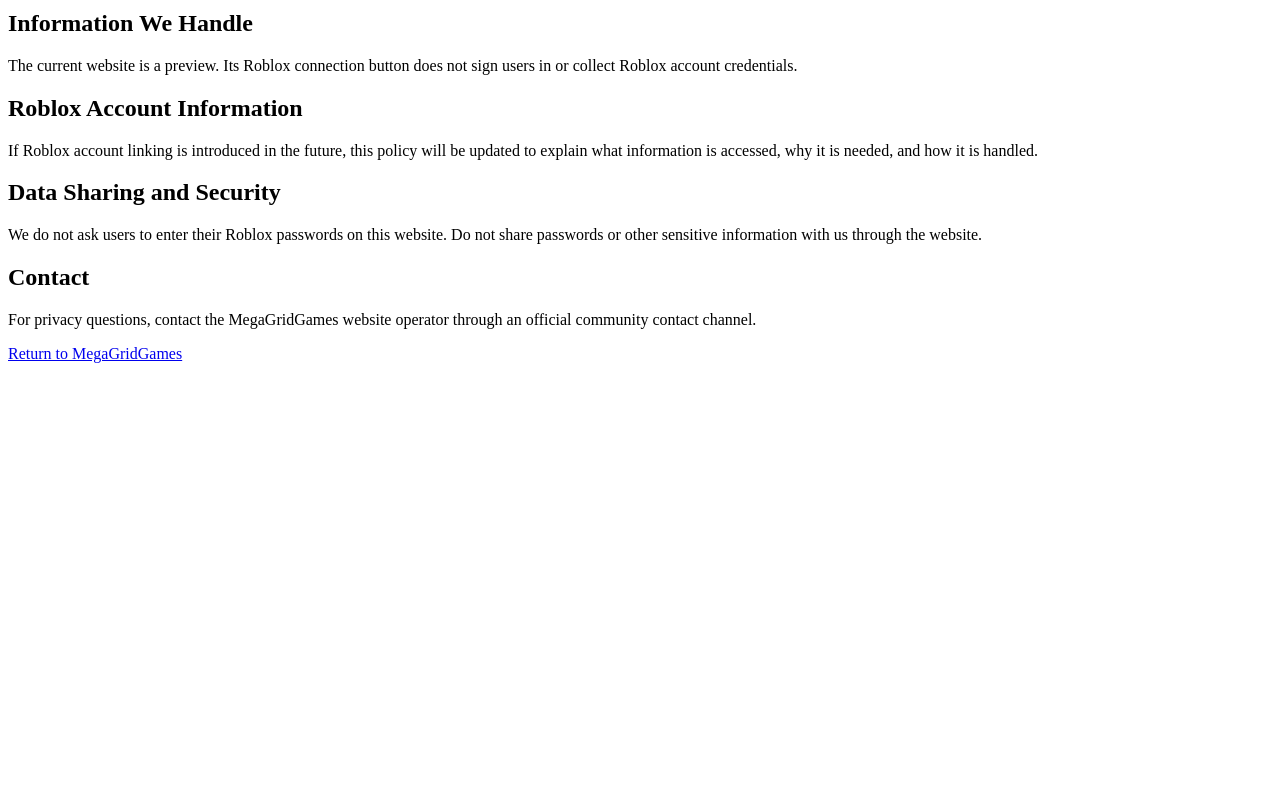
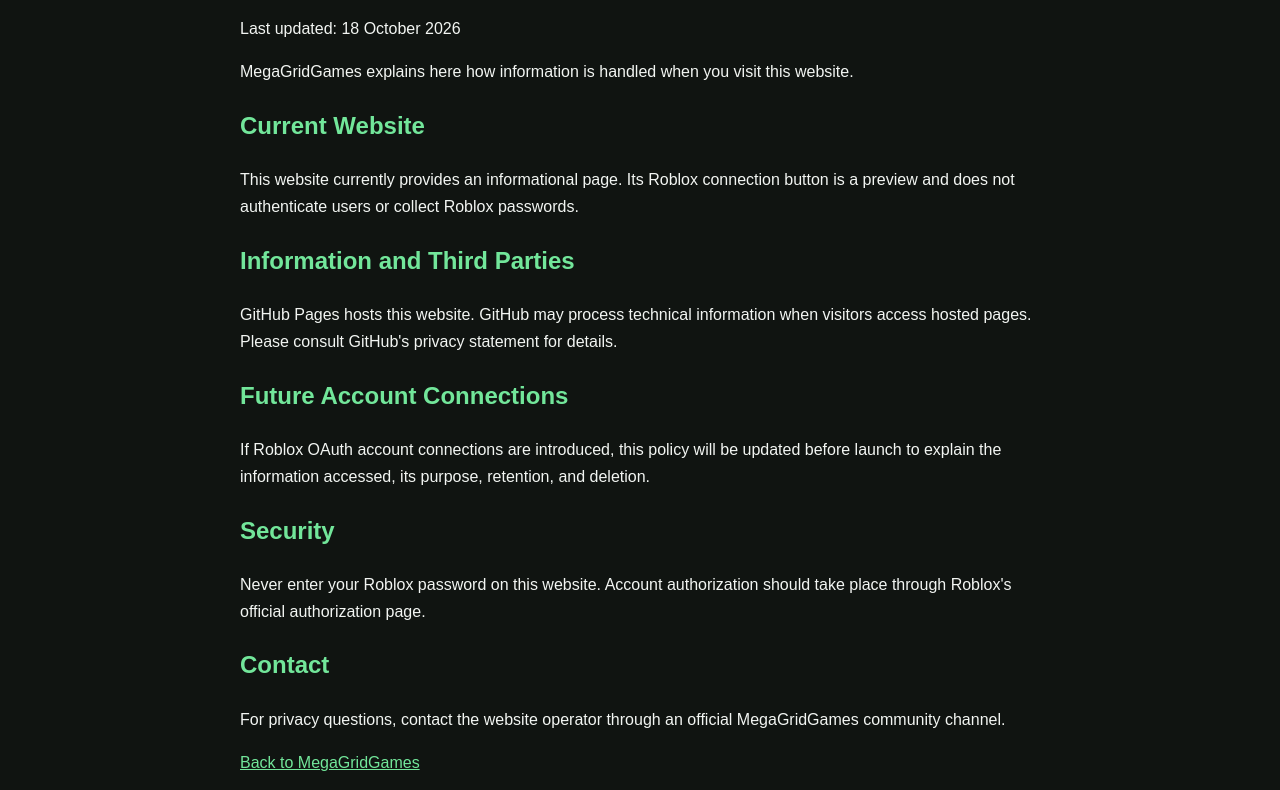
Before and after one commit to megagridgamesrbx-source/megagridgames.github.io, a plain HTML site: page privacy.html in a window 1280 px wide. Shown: the part 142-932 px from the top of the page. Before the commit the page ends 800 px from the top, so only its background shows below. Drawn offline with Linux system fonts and the light colour scheme.

Commit message:
Update privacy.html

```diff
--- a/privacy.html
+++ b/privacy.html
@@ -5,32 +5,51 @@
   <meta charset="UTF-8">
   <meta name="viewport" content="width=device-width, initial-scale=1">
   <title>Privacy Policy | MegaGridGames</title>
+  <style>
+    body {
+      max-width: 800px;
+      margin: 40px auto;
+      padding: 20px;
+      font-family: Arial, sans-serif;
+      line-height: 1.7;
+      background: #101411;
+      color: #f2f5f2;
+    }
+    a { color: #72e69a; }
+    h1, h2 { color: #72e69a; }
+  </style>
 </head>
 <body>
   <h1>Privacy Policy</h1>
   <p>Last updated: 18 October 2026</p>
 
-  <p>MegaGridGames respects your privacy. This page explains
-  how information is handled when you visit our community website.</p>
+  <p>MegaGridGames explains here how information is handled
+  when you visit this website.</p>
 
-  <h2>Information We Handle</h2>
-  <p>The current website is a preview. Its Roblox connection
-  button does not sign users in or collect Roblox account credentials.</p>
+  <h2>Current Website</h2>
+  <p>This website currently provides an informational page.
+  Its Roblox connection button is a preview and does not
+  authenticate users or collect Roblox passwords.</p>
 
-  <h2>Roblox Account Information</h2>
-  <p>If Roblox account linking is introduced in the future, this
-  policy will be updated to explain what information is accessed,
-  why it is needed, and how it is handled.</p>
+  <h2>Information and Third Parties</h2>
+  <p>GitHub Pages hosts this website. GitHub may process
+  technical information when visitors access hosted pages.
+  Please consult GitHub's privacy statement for details.</p>
 
-  <h2>Data Sharing and Security</h2>
-  <p>We do not ask users to enter their Roblox passwords on this
-  website. Do not share passwords or other sensitive information
-  with us through the website.</p>
+  <h2>Future Account Connections</h2>
+  <p>If Roblox OAuth account connections are introduced,
+  this policy will be updated before launch to explain the
+  information accessed, its purpose, retention, and deletion.</p>
+
+  <h2>Security</h2>
+  <p>Never enter your Roblox password on this website.
+  Account authorization should take place through Roblox's
+  official authorization page.</p>
 
   <h2>Contact</h2>
-  <p>For privacy questions, contact the MegaGridGames website
-  operator through an official community contact channel.</p>
+  <p>For privacy questions, contact the website operator
+  through an official MegaGridGames community channel.</p>
 
-  <p><a href="./">Return to MegaGridGames</a></p>
+  <p><a href="./">Back to MegaGridGames</a></p>
 </body>
 </html>
```
